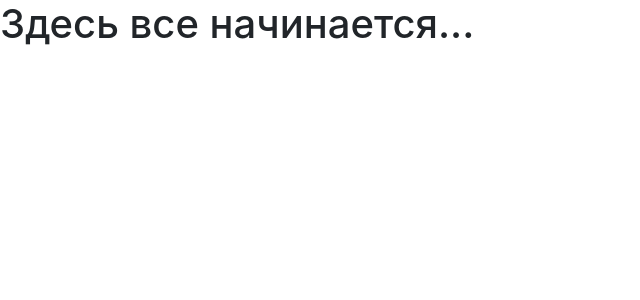
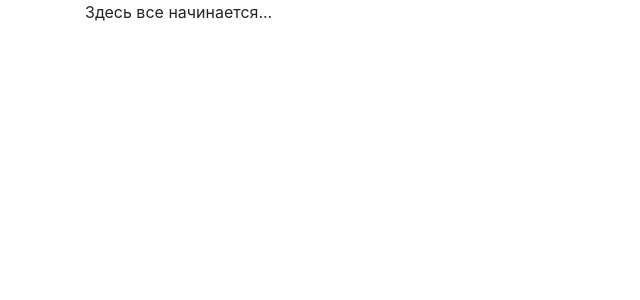
Before and after one commit to Dr0nx/adpp, a Python web app: template lesson_2/templates/index.html in a window 1280 px wide. Shown: the top 300 px of the page, without its empty margins (0-640 px from the left). Run offline with Jinja, Linux system fonts and the light colour scheme; the template is opened without the code that fills it, so the values that code supplies are empty; some libraries are stand-ins or nearby versions.

Commit message:
edit index.html

```diff
--- a/lesson_2/templates/index.html
+++ b/lesson_2/templates/index.html
@@ -4,14 +4,14 @@
     <!-- Required meta tags -->
     <meta charset="utf-8">
     <meta name="viewport" content="width=device-width, initial-scale=1, shrink-to-fit=no">
-
     <!-- Bootstrap CSS -->
     <link rel="stylesheet" href="https://cdn.jsdelivr.net/npm/bootstrap@4.0.0/dist/css/bootstrap.min.css" integrity="sha384-Gn5384xqQ1aoWXA+058RXPxPg6fy4IWvTNh0E263XmFcJlSAwiGgFAW/dAiS6JXm" crossorigin="anonymous">
-
     <title>Главная</title>
   </head>
   <body>
-    <h1>Здесь все начинается...</h1>
+    <div class="container">
+      <p>Здесь все начинается...</p>
+    </div>
 
     <!-- Optional JavaScript -->
     <!-- jQuery first, then Popper.js, then Bootstrap JS -->
```
